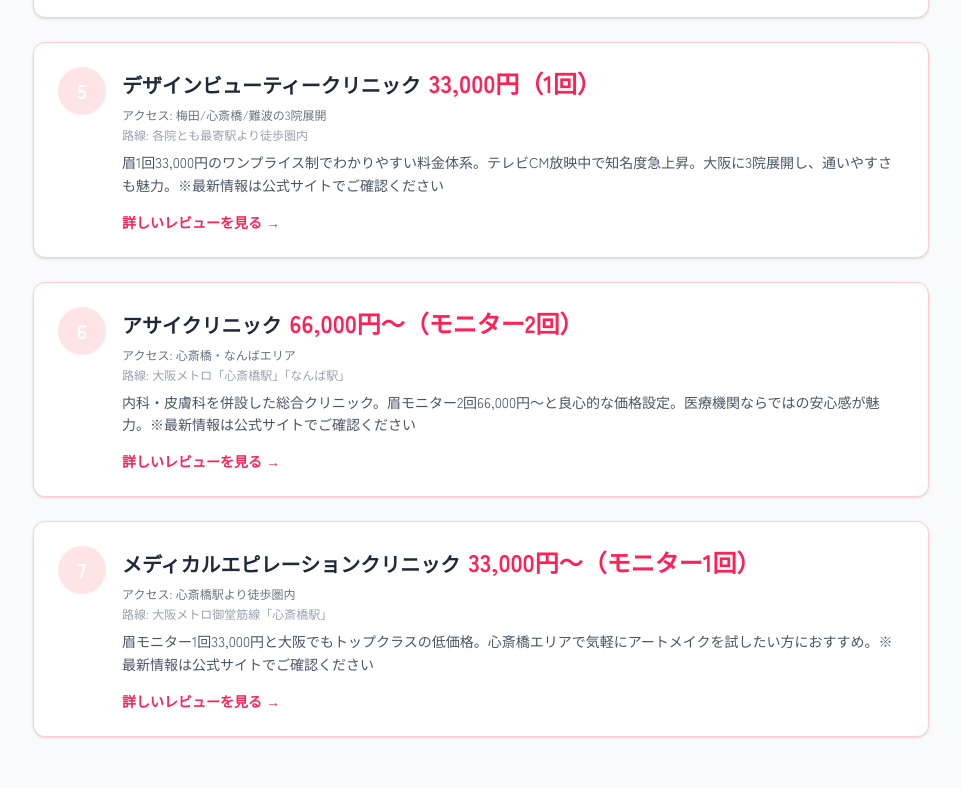
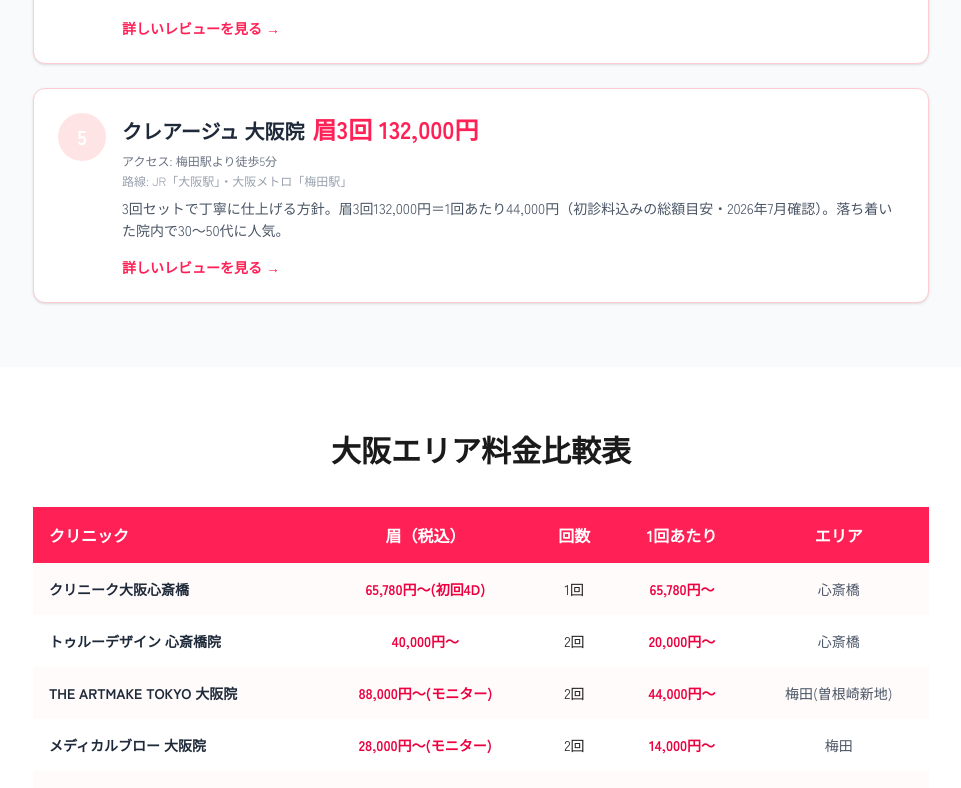
Before and after one commit to mediaxsaburoai0818-design/artmake-hikaku, a Next.js app: page /area/osaka in a window 1280 px wide. Shown: the part 2000-2788 px from the top of the page, without its empty margins (159-1120 px from the left). Built offline with nearby package versions, Linux system fonts and the light colour scheme.

Commit message:
P3 osaka

```diff
--- a/src/app/area/osaka/page.tsx
+++ b/src/app/area/osaka/page.tsx
@@ -5,12 +5,12 @@
 
 export const metadata: Metadata = {
   robots: { index: false, follow: true },
-  title: "アートメイク 大阪 おすすめクリニック7選｜心斎橋・梅田エリア比較【2026年最新】| アートメイク比較ナビ",
+  title: "アートメイク 大阪 おすすめクリニック5選（公式検証済み）｜心斎橋・梅田エリア比較【2026年最新】| アートメイク比較ナビ",
   description:
-    "大阪でおすすめのアートメイククリニック4院を心斎橋・梅田エリア別に徹底比較。トゥルーデザイン、メディカルブロー、デイジー、クレアージュの料金・アクセス・口コミを紹介。",
+    "大阪のアートメイククリニック5院を心斎橋・梅田エリア別に比較。クリニーク・トゥルーデザイン・THE ARTMAKE TOKYO・メディカルブロー・クレアージュの料金を各公式サイトで検証（2026年7月7日確認・税込）。",
   keywords: "アートメイク 大阪 おすすめ,アートメイク 大阪,眉毛アートメイク 大阪,アートメイク 心斎橋,アートメイク 梅田",
   openGraph: {
-    title: "アートメイク 大阪 おすすめクリニック4選｜心斎橋・梅田エリア比較",
+    title: "アートメイク 大阪 おすすめ5院｜心斎橋・梅田エリア比較（公式検証）",
     description:
       "大阪のアートメイククリニックを心斎橋・梅田エリア別に比較。料金・技術・アクセスで選ぶ。",
     type: "article",
@@ -35,7 +35,7 @@
           <p className="text-lg text-gray-600 mb-8 leading-relaxed">
             大阪は心斎橋・梅田を中心に実力派クリニックが集結。
             <br className="hidden md:block" />
-            関西エリアで人気の4院を料金・技術・アクセスで徹底比較します。
+            関西で通える公式検証済みの5院を、料金・技術・アクセスで徹底比較します（2026年7月7日確認）。
           </p>
           <div className="flex gap-4 justify-center flex-wrap">
             <a
@@ -91,72 +91,52 @@
             {[
               {
                 rank: 1,
-                name: "トゥルーデザインクリニック 心斎橋院",
-                price: "59,400円〜",
-                access: "心斎橋駅7番出口より徒歩3分",
+                name: "クリニーク大阪心斎橋",
+                price: "4D眉 初回65,780円〜",
+                access: "心斎橋駅より徒歩圏内",
                 station: "大阪メトロ御堂筋線・長堀鶴見緑地線「心斎橋駅」",
-                point: "完全オーダーメイドデザインが特徴。骨格・筋肉・表情を分析し、一人ひとりに最適な眉をデザイン。関西で最も技術力が高いと評判のクリニック。",
-                link: "/review/true-design",
+                point: "4D眉（毛並み＋パウダー）初回限定65,780円・3D眉2回60,280円と実額が明確（2026年7月7日公式確認・税込）。大阪は心斎橋のみの展開で、料金体系がわかりやすいのが特徴。",
+                link: "/review/clinique",
                 color: "bg-yellow-400",
               },
               {
                 rank: 2,
-                name: "メディカルブロー 大阪院",
-                price: "28,000円〜",
-                access: "梅田駅より徒歩5分",
-                station: "JR「大阪駅」・大阪メトロ「梅田駅」・阪急「大阪梅田駅」",
-                point: "東京で人気の6Dストロークが大阪でも受けられる。梅田エリアで最もコスパが良く、京都・神戸からも通いやすい好立地。",
-                link: "/review/medicalbrow",
+                name: "トゥルーデザインクリニック 心斎橋院",
+                price: "眉2回 40,000円〜",
+                access: "心斎橋駅7番出口より徒歩3分",
+                station: "大阪メトロ御堂筋線・長堀鶴見緑地線「心斎橋駅」",
+                point: "完全オーダーメイドデザインが強み。眉2回40,000円〜＋指名料1,500円・麻酔別（2026年7月確認）。関西で技術力に定評のある心斎橋の実力院。",
+                link: "/review/true-design",
                 color: "bg-gray-300",
               },
               {
                 rank: 3,
-                name: "デイジークリニック 大阪院",
-                price: "49,800円〜",
-                access: "心斎橋駅より徒歩4分",
-                station: "大阪メトロ御堂筋線「心斎橋駅」",
-                point: "SNSで話題のdazzy browが大阪でも施術可能。ナチュラルからグラマラスまで幅広いデザインに対応。モニター割引も実施中。",
-                link: "/review/dazzy",
+                name: "THE ARTMAKE TOKYO 大阪院",
+                price: "眉モニター2回 88,000円〜",
+                access: "曽根崎新地（梅田エリア）",
+                station: "JR「大阪駅」・大阪メトロ「梅田駅」",
+                point: "全国6院展開。眉モニター2回88,000円（平日）・通常1回80,000円（2026年7月7日確認）。モニターは写真掲載条件あり・経験者は+20,000円の注記に注意。",
+                link: "/review/the-artmake-tokyo",
                 color: "bg-amber-600",
               },
               {
                 rank: 4,
-                name: "クレアージュ 大阪院",
-                price: "44,000円/回",
+                name: "メディカルブロー 大阪院",
+                price: "眉モニター 28,000円〜",
                 access: "梅田駅より徒歩5分",
-                station: "JR「大阪駅」・大阪メトロ「梅田駅」",
-                point: "3回施術で丁寧にグラデーションを仕上げる。30代〜50代に人気。落ち着いた院内で安心して施術を受けられる。",
-                link: "/review/creage",
+                station: "JR「大阪駅」・大阪メトロ「梅田駅」・阪急「大阪梅田駅」",
+                point: "全国同一料金体系。眉モニター28,000円〜・通常2回90,000〜150,000円（ランク別・2026年7月確認）。指名するランクで総額が変わるため、指名料込みで比較を。",
+                link: "/review/medicalbrow",
                 color: "bg-rose-200",
               },
               {
                 rank: 5,
-                name: "デザインビューティークリニック",
-                price: "33,000円（1回）",
-                access: "梅田/心斎橋/難波の3院展開",
-                station: "各院とも最寄駅より徒歩圏内",
-                point: "眉1回33,000円のワンプライス制でわかりやすい料金体系。テレビCM放映中で知名度急上昇。大阪に3院展開し、通いやすさも魅力。※最新情報は公式サイトでご確認ください",
-                link: "#",
-                color: "bg-rose-100",
-              },
-              {
-                rank: 6,
-                name: "アサイクリニック",
-                price: "66,000円〜（モニター2回）",
-                access: "心斎橋・なんばエリア",
-                station: "大阪メトロ「心斎橋駅」「なんば駅」",
-                point: "内科・皮膚科を併設した総合クリニック。眉モニター2回66,000円〜と良心的な価格設定。医療機関ならではの安心感が魅力。※最新情報は公式サイトでご確認ください",
-                link: "#",
-                color: "bg-rose-100",
-              },
-              {
-                rank: 7,
-                name: "メディカルエピレーションクリニック",
-                price: "33,000円〜（モニター1回）",
-                access: "心斎橋駅より徒歩圏内",
-                station: "大阪メトロ御堂筋線「心斎橋駅」",
-                point: "眉モニター1回33,000円と大阪でもトップクラスの低価格。心斎橋エリアで気軽にアートメイクを試したい方におすすめ。※最新情報は公式サイトでご確認ください",
-                link: "#",
+                name: "クレアージュ 大阪院",
+                price: "眉3回 132,000円",
+                access: "梅田駅より徒歩5分",
+                station: "JR「大阪駅」・大阪メトロ「梅田駅」",
+                point: "3回セットで丁寧に仕上げる方針。眉3回132,000円＝1回あたり44,000円（初診料込みの総額目安・2026年7月確認）。落ち着いた院内で30〜50代に人気。",
+                link: "/review/creage",
                 color: "bg-rose-100",
               },
             ].map((clinic) => (
@@ -221,13 +201,11 @@
               </thead>
               <tbody>
                 {[
-                  { name: "メディカルブロー 大阪院", price: "28,000円〜", times: "2回", per: "14,000円〜", area: "梅田" },
+                  { name: "クリニーク大阪心斎橋", price: "65,780円〜(初回4D)", times: "1回", per: "65,780円〜", area: "心斎橋" },
+                  { name: "トゥルーデザイン 心斎橋院", price: "40,000円〜", times: "2回", per: "20,000円〜", area: "心斎橋" },
+                  { name: "THE ARTMAKE TOKYO 大阪院", price: "88,000円〜(モニター)", times: "2回", per: "44,000円〜", area: "梅田(曽根崎新地)" },
+                  { name: "メディカルブロー 大阪院", price: "28,000円〜(モニター)", times: "2回", per: "14,000円〜", area: "梅田" },
                   { name: "クレアージュ 大阪院", price: "132,000円", times: "3回", per: "44,000円", area: "梅田" },
-                  { name: "デイジークリニック 大阪院", price: "49,800円〜", times: "2回", per: "24,900円〜", area: "心斎橋" },
-                  { name: "トゥルーデザイン 心斎橋院", price: "59,400円〜", times: "2回", per: "29,700円〜", area: "心斎橋" },
-                  { name: "デザインビューティークリニック", price: "33,000円", times: "1回", per: "33,000円", area: "梅田/心斎橋/難波" },
-                  { name: "アサイクリニック", price: "66,000円〜", times: "2回（モニター）", per: "33,000円〜", area: "心斎橋・なんば" },
-                  { name: "メディカルエピレーションクリニック", price: "33,000円〜", times: "1回（モニター）", per: "33,000円〜", area: "心斎橋" },
                 ].map((row, i) => (
                   <tr
                     key={i}
@@ -259,7 +237,7 @@
             {[
               {
                 q: "大阪で一番おすすめのアートメイククリニックはどこですか？",
-                a: "技術力重視ならトゥルーデザインクリニック心斎橋院がおすすめです。完全オーダーメイドのデザイン力が関西トップクラス。コスパ重視ならメディカルブロー大阪院が28,000円〜で最安です。",
+                a: "技術力重視ならトゥルーデザインクリニック心斎橋院（眉2回40,000円〜）、料金の分かりやすさならクリニーク大阪心斎橋（4D眉初回65,780円）が候補です。コスパ重視ならメディカルブロー大阪院のモニター28,000円〜が最安クラスです（いずれも2026年7月確認）。",
               },
               {
                 q: "心斎橋と梅田、どちらのエリアがおすすめですか？",
@@ -271,11 +249,11 @@
               },
               {
                 q: "大阪のクリニックは東京と料金が違いますか？",
-                a: "大手クリニック（メディカルブロー、デイジー、クレアージュ）は全国統一料金のため、東京と同じ価格で受けられます。トゥルーデザインは大阪が本院です。",
+                a: "大手クリニック（メディカルブロー・クレアージュ・THE ARTMAKE TOKYO）は全国ほぼ統一料金のため、東京と同水準で受けられます。トゥルーデザイン・クリニークは心斎橋の院です。",
               },
               {
                 q: "大阪で安くアートメイクを受ける方法はありますか？",
-                a: "メディカルブロー大阪院の下位ランク施術者を選ぶのが最安です。また、デイジークリニックのモニター制度を活用すると10〜20%OFFで受けられます。",
+                a: "メディカルブロー大阪院の下位ランク施術者のモニター（28,000円〜）を選ぶのが最安クラスです。THE ARTMAKE TOKYOのモニター（写真掲載条件あり）も割安ですが、経験者は+20,000円の注記に注意してください。",
               },
             ].map((faq, i) => (
               <details key={i} className="bg-white rounded-lg shadow-sm group">
@@ -358,7 +336,7 @@
       </div>
 
       {/* JSON-LD */}
-      <script type="application/ld+json" dangerouslySetInnerHTML={{ __html: JSON.stringify({"@context": "https://schema.org", "@type": "FAQPage", "mainEntity": [{"@type": "Question", "name": "大阪で一番おすすめのアートメイククリニックはどこですか？", "acceptedAnswer": {"@type": "Answer", "text": "技術力重視ならトゥルーデザインクリニック心斎橋院がおすすめです。完全オーダーメイドのデザイン力が関西トップクラス。コスパ重視ならメディカルブロー大阪院が28,000円〜で最安です。"}}, {"@type": "Question", "name": "心斎橋と梅田、どちらのエリアがおすすめですか？", "acceptedAnswer": {"@type": "Answer", "text": "JR・阪急で通うなら梅田エリアがアクセス便利です。御堂筋線で通うなら心斎橋も好立地。買い物も楽しみたい方は心斎橋がおすすめです。"}}, {"@type": "Question", "name": "京都や神戸から通えるクリニックはありますか？", "acceptedAnswer": {"@type": "Answer", "text": "梅田エリアのメディカルブロー大阪院・クレアージュ大阪院が、JR・阪急で京都・神戸からアクセスしやすいです。片道30〜40分程度で通えます。"}}, {"@type": "Question", "name": "大阪のクリニックは東京と料金が違いますか？", "acceptedAnswer": {"@type": "Answer", "text": "大手クリニック（メディカルブロー、デイジー、クレアージュ）は全国統一料金のため、東京と同じ価格で受けられます。トゥルーデザインは大阪が本院です。"}}, {"@type": "Question", "name": "大阪で安くアートメイクを受ける方法はありますか？", "acceptedAnswer": {"@type": "Answer", "text": "メディカルブロー大阪院の下位ランク施術者を選ぶのが最安です。また、デイジークリニックのモニター制度を活用すると10〜20%OFFで受けられます。"}}]}) }} />
+      <script type="application/ld+json" dangerouslySetInnerHTML={{ __html: JSON.stringify({"@context": "https://schema.org", "@type": "FAQPage", "mainEntity": [{"@type": "Question", "name": "大阪で一番おすすめのアートメイククリニックはどこですか？", "acceptedAnswer": {"@type": "Answer", "text": "技術力重視ならトゥルーデザインクリニック心斎橋院（眉2回40,000円〜）、料金の分かりやすさならクリニーク大阪心斎橋（4D眉初回65,780円）が候補です。コスパ重視ならメディカルブロー大阪院のモニター28,000円〜が最安クラスです（いずれも2026年7月確認）。"}}, {"@type": "Question", "name": "心斎橋と梅田、どちらのエリアがおすすめですか？", "acceptedAnswer": {"@type": "Answer", "text": "JR・阪急で通うなら梅田エリアがアクセス便利です。御堂筋線で通うなら心斎橋も好立地。買い物も楽しみたい方は心斎橋がおすすめです。"}}, {"@type": "Question", "name": "京都や神戸から通えるクリニックはありますか？", "acceptedAnswer": {"@type": "Answer", "text": "梅田エリアのメディカルブロー大阪院・クレアージュ大阪院が、JR・阪急で京都・神戸からアクセスしやすいです。片道30〜40分程度で通えます。"}}, {"@type": "Question", "name": "大阪のクリニックは東京と料金が違いますか？", "acceptedAnswer": {"@type": "Answer", "text": "大手クリニック（メディカルブロー・クレアージュ・THE ARTMAKE TOKYO）は全国ほぼ統一料金のため、東京と同水準で受けられます。トゥルーデザイン・クリニークは心斎橋の院です。"}}, {"@type": "Question", "name": "大阪で安くアートメイクを受ける方法はありますか？", "acceptedAnswer": {"@type": "Answer", "text": "メディカルブロー大阪院の下位ランク施術者のモニター（28,000円〜）を選ぶのが最安クラスです。THE ARTMAKE TOKYOのモニター（写真掲載条件あり）も割安ですが、経験者は+20,000円の注記に注意してください。"}}]}) }} />
       <script type="application/ld+json" dangerouslySetInnerHTML={{ __html: JSON.stringify({"@context": "https://schema.org", "@type": "BreadcrumbList", "itemListElement": [{"@type": "ListItem", "position": 1, "name": "ホーム", "item": "https://artmake-hikaku.com/"}, {"@type": "ListItem", "position": 2, "name": "大阪", "item": "https://artmake-hikaku.com/area/osaka/"}]}) }} />
     </main>
   );
```
